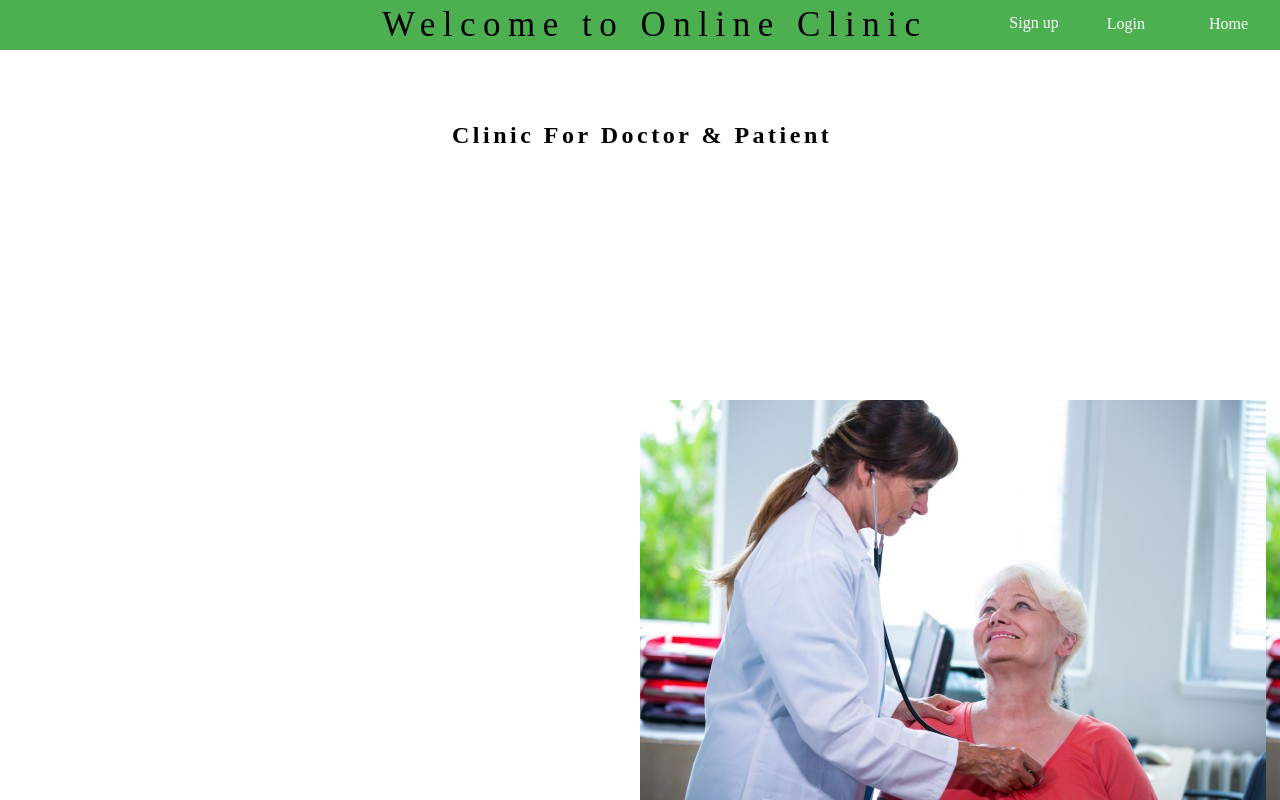
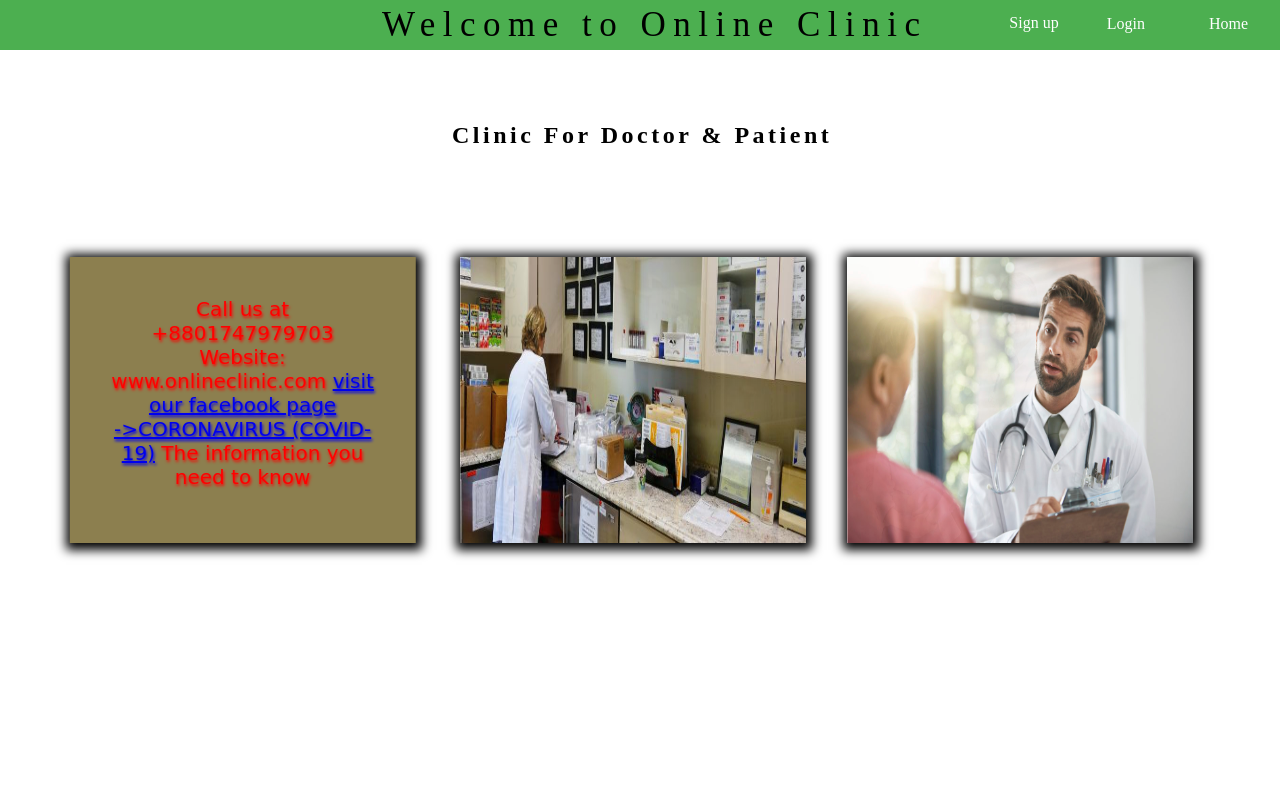
Before and after one commit to Hasibul218/online_clinic_system, a PHP site: page /view/HomePage.php in a window 1280 px wide. Run offline with PHP 8.4, Linux system fonts and the light colour scheme; the visitor is signed in with stand-in values (Sample User, id 1).

Commit message:
modify home page

```diff
--- a/view/CSS/homepage.css
+++ b/view/CSS/homepage.css
@@ -83,12 +83,73 @@ h2
     letter-spacing: 3.5px;
     margin: 69px 0px 0px 452px;
 }
-.anime
+.maindiv
 {
-	width:70%;
-	height:400px;
-	position:absolute;
-	left:50%;
-	top:50%;
-	background-image:url('image/1.jpg');
+    width: 27%;
+    height: 286px;
+    position: absolute;
+    top: 50%;
+    left: 50%;
+    background-image: url('../image/1.jpg');
+    background-size: 100% 100%;
+    transform: translate(60%, -50%);
+    animation: slider 9s infinite linear;
+    box-shadow: 1px 2px 10px 5px black;
 }
+.maindiv2
+{
+    width: 27%;
+    height: 286px;
+    position: absolute;
+    top: 50%;
+    left: 50%;
+    background-image: url('../image/5.jpg');
+    background-size: 100% 100%;
+    transform: translate(-52%, -50%);
+    animation: slider2 9s infinite linear;
+    box-shadow: 1px 2px 10px 5px black;
+}
+@keyframes slider
+{
+  0%{background-image: url('../image/2.jpg');}
+  35%{background-image: url('../image/3.jpg');}
+  75%{background-image: url('../image/4.jpg');}
+}
+@keyframes slider2
+{
+  0%{background-image: url('../image/9.png');}
+  35%{background-image: url('../image/6.jpg');}
+  75%{background-image: url('../image/7.jpg');}
+}
+.maindiv3
+{
+    width: 27%;
+    height: 286px;
+    position: absolute;
+    top: 50%;
+    left: 50%;
+    background-size: 100% 100%;
+    transform: translate(-165%, -50%);
+    animation: slider3 30s infinite linear;
+    box-shadow: 1px 2px 10px 5px black;
+}
+.p
+{
+    text-align: center;
+    font-size: 20px;
+    padding: 40px;
+    color: red;
+    font-family: cursive;
+    text-shadow: 1px 2px 3px;
+}
+@keyframes slider3
+{
+  0%{background-color: #428c85;}
+  10%{background-color: #d0b9b9;}
+  20%{background-color: #8c7f42;}
+  30%{background-color: #8c7f82;}
+  40%{background-color: #8c7f12;}
+  50%{background-color: #8c7f92;}
+  60%{background-color: #8c7f72;}
+  70%{background-color: #8c7f52;}
+}
--- a/view/HomePage.php
+++ b/view/HomePage.php
@@ -20,8 +20,15 @@
 			</div>
 		</div>
 		<h2>Clinic For Doctor & Patient</h2>
-		<div class="anime">
-
+		<div class="maindiv"></div>
+		<div class="maindiv2"></div>
+		<div class="maindiv3">
+			<p class="p">
+				Call us at +8801747979703
+				Website: www.onlineclinic.com
+				<a href="https://www.facebook.com/onlineclinic.helth/">visit our facebook page</a>
+				<a href="https://www.mhealth.org/Care/Conditions/COVID-19"> <br>->CORONAVIRUS (COVID-19)</a> The information you need to know
+			</p>
 		</div>
 	</body>
 </html>
```
Also changed, not shown: view/image/5.jpg (added), view/image/6.jpg (added), view/image/7.jpg (added), view/image/9.png (added).
